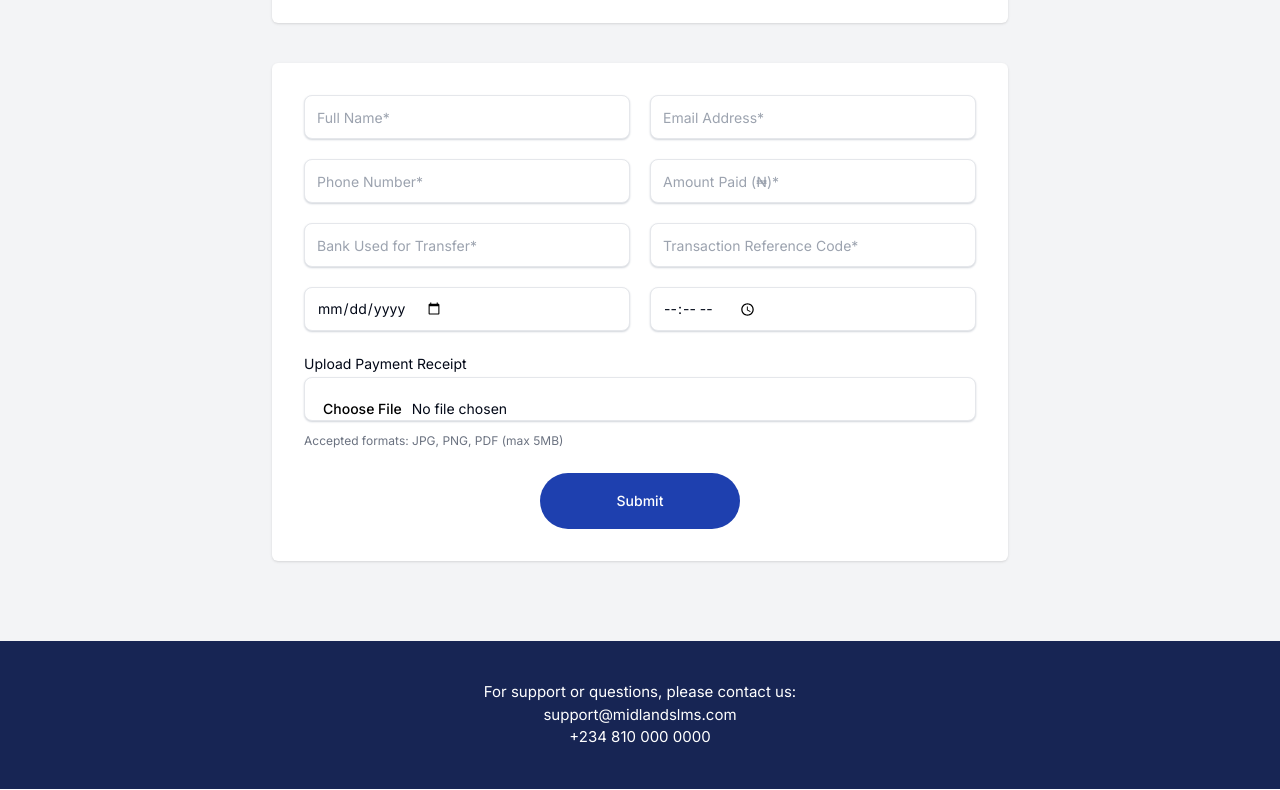
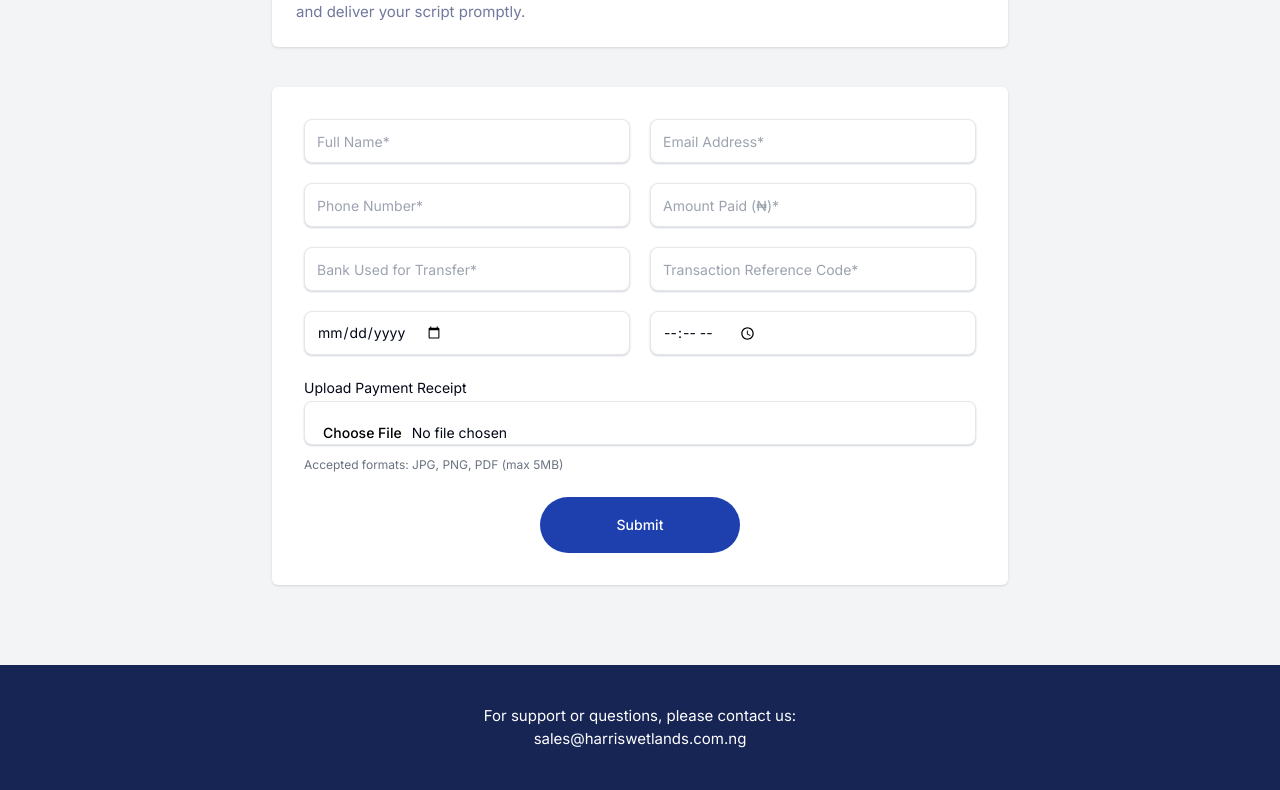
Before and after one commit to Bibiwei-Pere/LMS_Demo, a Next.js app: page / in a window 1280 px wide. Shown: the part 5543-6333 px from the top of the page. Built offline with nearby package versions, Linux system fonts and the light colour scheme.

Commit message:
Moved to Postgres

```diff
--- a/src/components/landing/ContactForm.tsx
+++ b/src/components/landing/ContactForm.tsx
@@ -158,8 +158,7 @@ export function PaymentForm() {
         <div className='text-[15px] text-white text-center'>
           For support or questions, please contact us:
           <br />
-          <a href='mailto:support@midlandslms.com'>support@midlandslms.com</a> <br />
-          <a href='https://wa.me/2348100000000'>+234 810 000 0000</a>
+          <a href='mailto:sales@harriswetlands.com.ng'>sales@harriswetlands.com.ng</a> <br />
         </div>
       </div>
     </>
@@ -187,7 +186,7 @@ export function PricingSection() {
             <CheckCircle className='text-green-600 w-5 h-5' /> Next.js, Tailwind, ShadCN frontend
           </li>
           <li className='flex items-center gap-2'>
-            <CheckCircle className='text-green-600 w-5 h-5' /> .NET backend with database integration
+            <CheckCircle className='text-green-600 w-5 h-5' /> Node js, Express backend with database integration
           </li>
           <li className='flex items-center gap-2'>
             <CheckCircle className='text-green-600 w-5 h-5' /> Encrypted video streaming & quizzes
```
